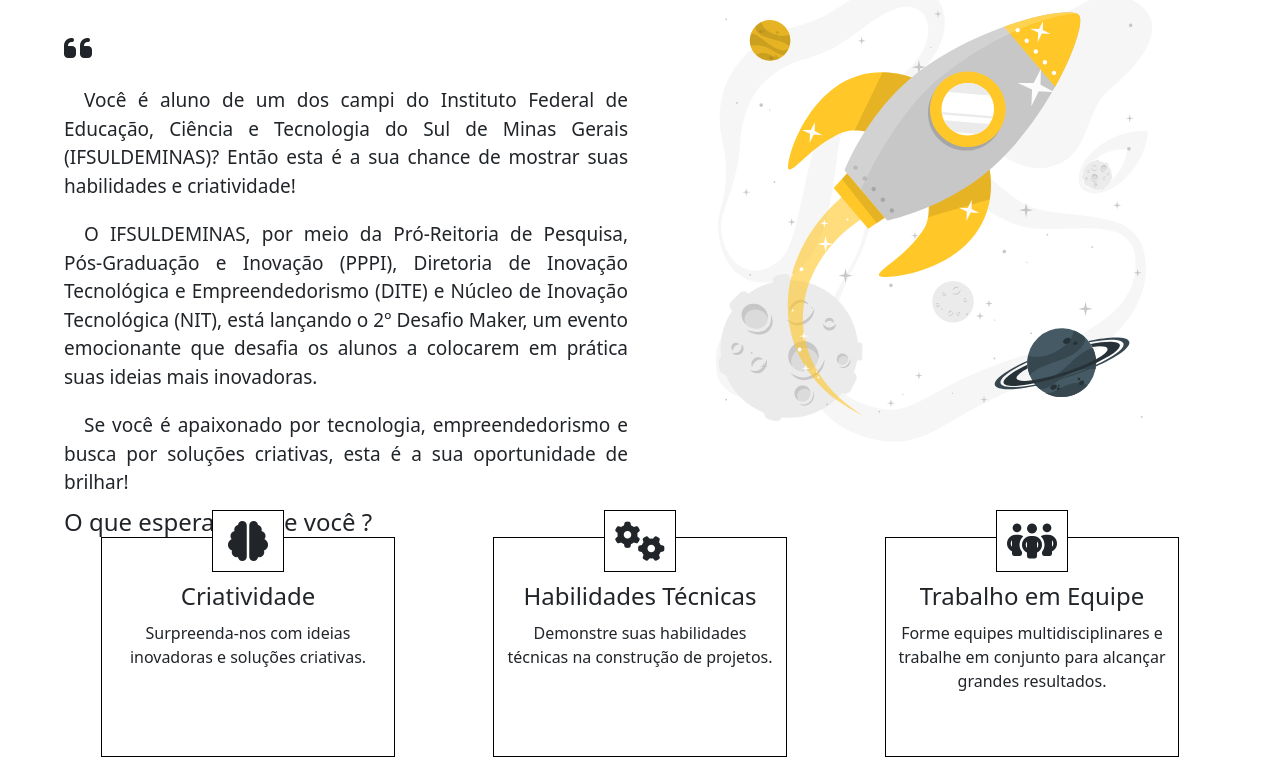
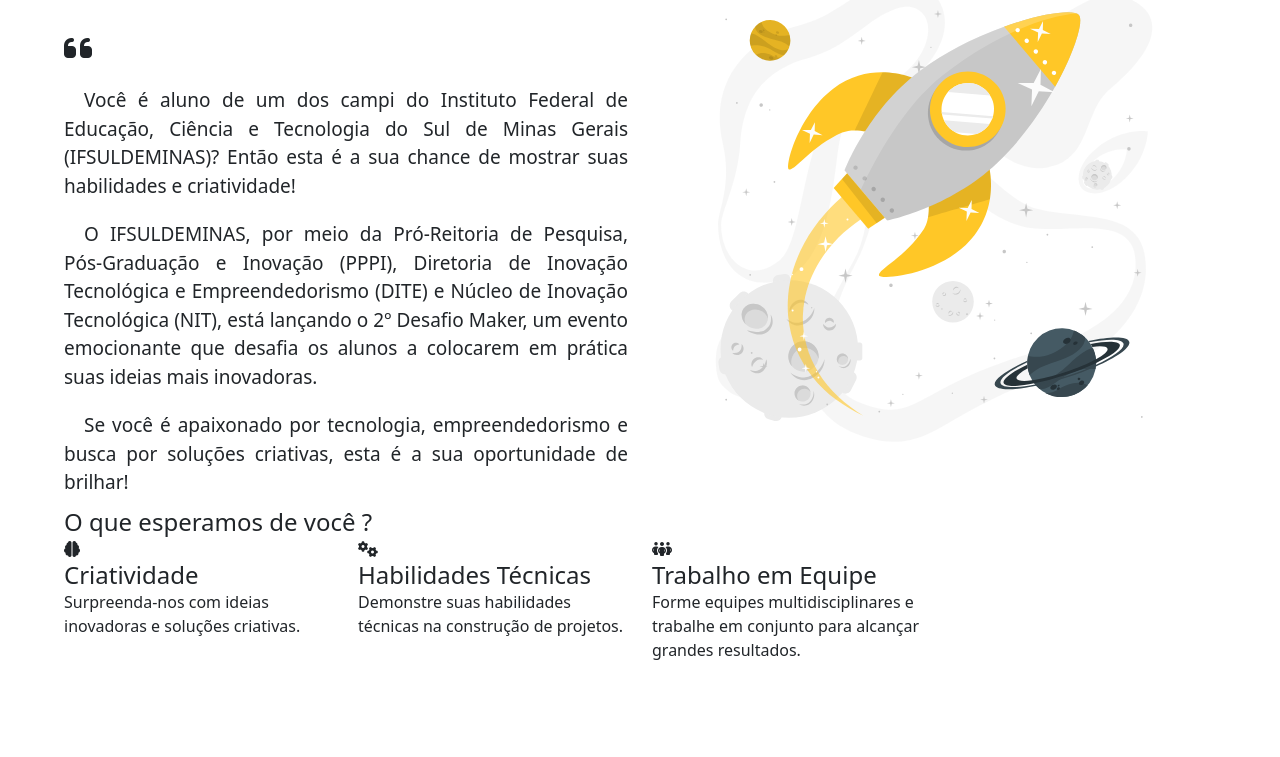
Before and after one commit to JoaoLuisC/DesafioMakerII, a plain HTML site: page index copy.html in a window 1280 px wide. Shown: the part 208-965 px from the top of the page. After the commit the page ends 870 px from the top, so only its background shows below. Drawn offline with nearby package versions, Linux system fonts and the light colour scheme.

Commit message:
att home

```diff
--- a/css/home.css
+++ b/css/home.css
@@ -45,33 +45,6 @@
     margin: auto;
 }
 
-/* Requisitos dos Usuários  */
-
-.home-ur-text {
-    justify-content: space-around;
-}
-
-.ur-box {
-    background-color: white;
-    border: 1px solid black;
-    height: 220px;
-    text-align: center;
-}
-
-.ur-box i {
-    background-color: white;
-    align-items: center;
-    border: 1px solid black;
-    font-size: 40px;
-    margin-top: -100%;
-    width: 72px;
-    padding: 10px;
-}
-
-.ur-box h4 {
-    margin: 10px 0;
-}
-
 @media (max-width:991px) {
 
     .home-img img {
@@ -88,10 +61,3 @@
         row-gap: 70px;
     }
 }
-
-@media (max-width: 768px) {
-
-    .ur-box {
-        width: 280px;
-    }
-}
```
